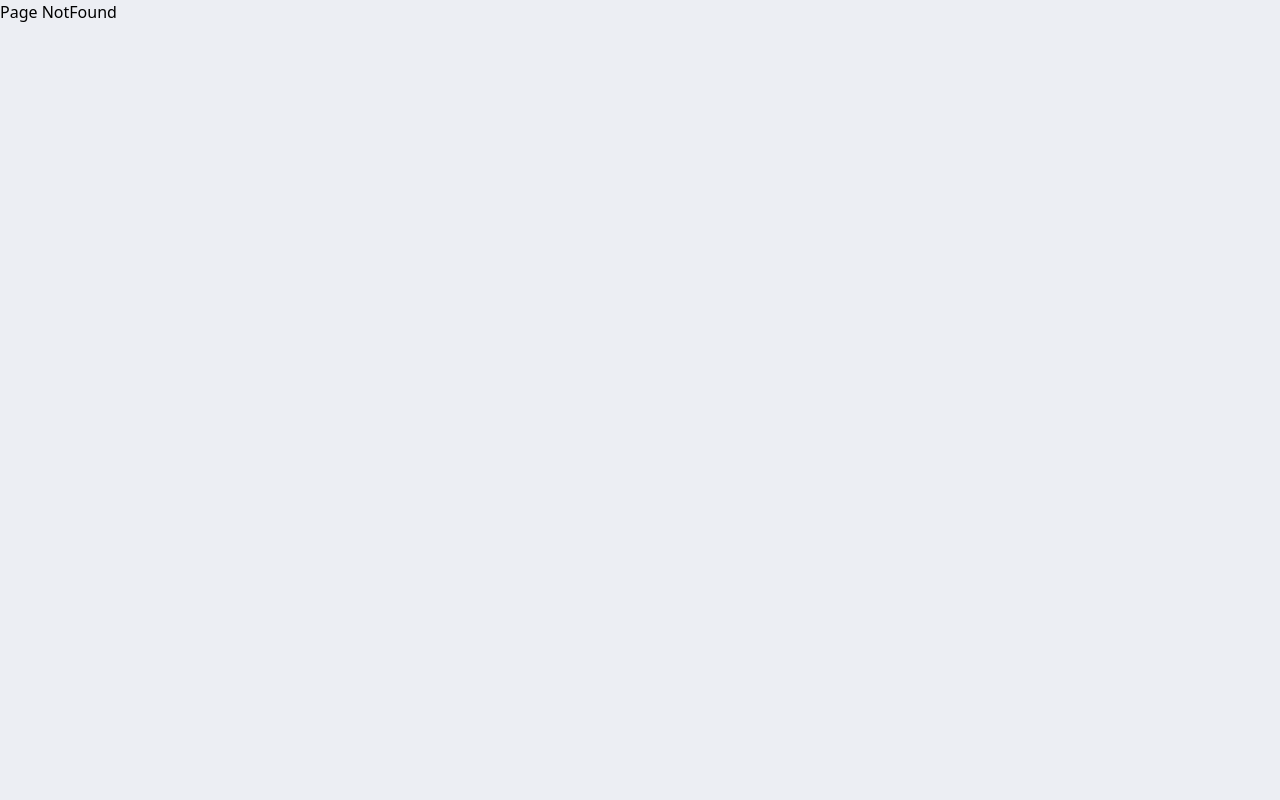
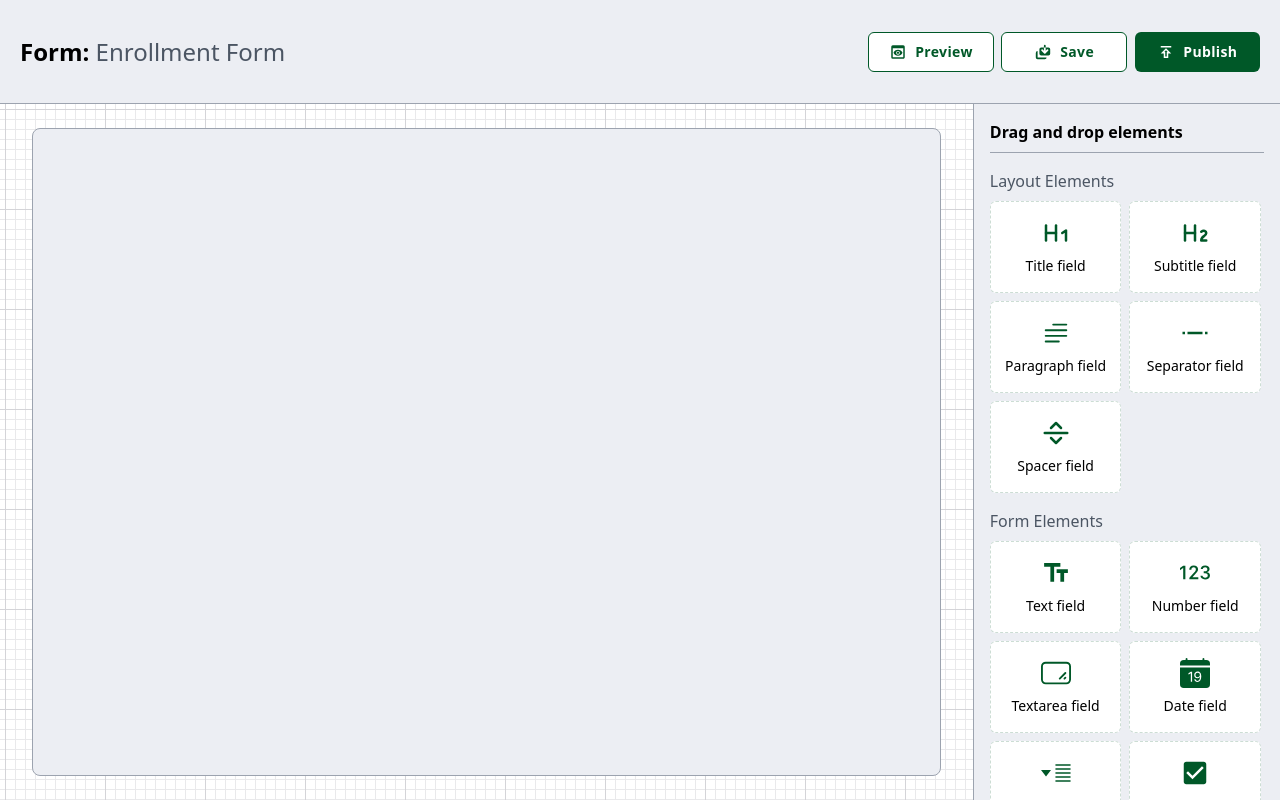
Before and after one commit to Kingjohneycodey/form-builder, a React (Vite) app: page /create-form/1 in a window 1280 px wide. Built offline with nearby package versions, Linux system fonts and the light colour scheme.

Commit message:
created drag and drop elements

```diff
--- a/src/App.tsx
+++ b/src/App.tsx
@@ -6,18 +6,13 @@ import FormBuilderDashboard from "./pages/FormBuilder/FormBuilderDashboard";
 import NotFound from "./pages/NotFound";
 import FormBuilder from "./pages/FormBuilder/FormBuilder";
 
-
 function App() {
-
-
-
   return (
     <Router>
       <ToastContainer/>
       <Routes>
         <Route path="/" element={<FormBuilderDashboard />} />
-        <Route path="/create" element={<FormBuilder />} />
-
+        <Route path="/create-form/:id" element={<FormBuilder />} />
         <Route path="*" element={<NotFound />} />
       </Routes>
     </Router>
--- a/src/components/ButtonComponent.tsx
+++ b/src/components/ButtonComponent.tsx
@@ -1,26 +1,27 @@
-import * as React from "react"
-import { Slot } from "@radix-ui/react-slot"
-import { cva, type VariantProps } from "class-variance-authority"
+import * as React from "react";
+import { Slot } from "@radix-ui/react-slot";
+import { cva, type VariantProps } from "class-variance-authority";
 
-import { cn } from "../lib/utils"
+import { cn } from "../lib/utils";
 
 const buttonVariants = cva(
   "inline-flex items-center justify-center whitespace-nowrap rounded-md text-sm font-medium ring-offset-background transition-colors focus-visible:outline-none focus-visible:ring-2 focus-visible:ring-ring focus-visible:ring-offset-2 disabled:pointer-events-none disabled:opacity-50",
   {
     variants: {
       variant: {
-        default: "bg-dark-green text-primary-foreground text-white hover:bg-dark-green/90",
+        default:
+          "bg-dark-green text-primary-foreground text-white hover:bg-dark-green/90",
         destructive:
           "bg-destructive text-destructive-foreground hover:bg-destructive/90",
         outline:
-          "border-[1.5px] border-dark-green bg-white text-dark-green font-semibold hover:bg-accent hover:text-accent-foreground",
+          "border-[1px] border-dark-green bg-white text-dark-green font-bold",
         secondary:
           "bg-secondary text-secondary-foreground hover:bg-secondary/80",
         ghost: "hover:bg-accent hover:text-accent-foreground",
         link: "text-primary underline-offset-4 hover:underline",
       },
       size: {
-        default: "h-10 px-4 py-2",
+        default: "h-10 px-2 py-2",
         sm: "h-9 rounded-md px-3",
         lg: "h-11 rounded-md px-8",
         icon: "h-10 w-10",
@@ -31,26 +32,27 @@ const buttonVariants = cva(
       size: "default",
     },
   }
-)
+);
 
 export interface ButtonProps
   extends React.ButtonHTMLAttributes<HTMLButtonElement>,
     VariantProps<typeof buttonVariants> {
-  asChild?: boolean
+  asChild?: boolean;
 }
 
 const Button = React.forwardRef<HTMLButtonElement, ButtonProps>(
-  ({ className, variant, size, asChild = false, ...props }, ref) => {
-    const Comp = asChild ? Slot : "button"
+  ({ className, variant, size, title, asChild = false, ...props }, ref) => {
+    const Comp = asChild ? Slot : "button";
     return (
       <Comp
+        title={title}
         className={cn(buttonVariants({ variant, size, className }))}
         ref={ref}
         {...props}
       />
-    )
+    );
   }
-)
-Button.displayName = "Button"
+);
+Button.displayName = "Button";
 
-export { Button, buttonVariants }
+export { Button, buttonVariants };
--- a/src/components/FormCard.tsx
+++ b/src/components/FormCard.tsx
@@ -13,7 +13,7 @@ const FormCard = ({
   formDescription: string;
 }) => {
   return (
-    <div className="w-[48.5%] md:w-[31.5%] lg:w-[23.5%] bg-white px-3 py-4 md:px-6 border border-dark-green/20 h-[200px] md:h-[190px] items-center justify-center flex flex-col border-dashed gap-4 rounded-lg">
+    <div className="w-[48.5%] md:w-[31.5%] lg:w-[23.5%] bg-white px-3 py-4 md:px-6 border-[1.5px] border-dark-green/20 h-[200px] md:h-[190px] items-center justify-center flex flex-col border-dashed gap-4 rounded-lg">
       <div className="flex flex-col items-start justify-between w-full space-y-3 md:flex-row">
         <div className="flex flex-col md:space-y-1">
           <b className="text-base">{formName}</b>
@@ -33,7 +33,7 @@ const FormCard = ({
         <p className="text-sm truncate">{formDescription}</p>
         <Button type="submit" className="w-full gap-2 font-semibold font-base">
           Edit form
-          <FaEdit className="font-lg" />
+          <FaEdit />
         </Button>
       </div>
     </div>
--- /dev/null
+++ b/src/components/FormElement.tsx
@@ -0,0 +1,49 @@
+import { MdTextFields } from "react-icons/md";
+import { Bs123, BsTextareaResize, BsFillCalendarDateFill  } from "react-icons/bs";
+import { RxDropdownMenu } from "react-icons/rx";
+import { IoMdCheckbox } from "react-icons/io";
+
+const FormElement = ({ name }: { name: string }) => {
+  let layoutTitle: string;
+  let layoutIcon: React.ReactElement;
+
+  switch (name) {
+    case "text":
+      layoutIcon = <MdTextFields />;
+      layoutTitle = "Text field";
+      break;
+    case "number":
+      layoutIcon = <Bs123 />;
+      layoutTitle = "Number field";
+      break;
+    case "textarea":
+      layoutIcon = <BsTextareaResize />;
+      layoutTitle = "Textarea field";
+      break;
+    case "date":
+      layoutIcon = <BsFillCalendarDateFill />;
+      layoutTitle = "Date field";
+      break;
+    case "select":
+      layoutIcon = <RxDropdownMenu />;
+      layoutTitle = "Select field";
+      break;
+    case "checkbox":
+      layoutIcon = <IoMdCheckbox />;
+      layoutTitle = "Checkbox field";
+      break;
+    default:
+      layoutIcon = <MdTextFields />;
+      layoutTitle = "Text field";
+      break;
+  }
+
+  return (
+    <div className="flex flex-col w-[48%] px-2 py-4 items-center justify-center space-y-2 bg-white border-[1.5px] border-dashed border-dark-green/20 rounded-md hover:border-solid hover:border-dark-green">
+      <span className="text-3xl text-dark-green">{layoutIcon}</span>
+      <p className="text-sm font-medium text-center">{layoutTitle}</p>
+    </div>
+  );
+};
+
+export default FormElement;
--- /dev/null
+++ b/src/components/LayoutElement.tsx
@@ -0,0 +1,44 @@
+import { LuHeading1, LuHeading2, LuSeparatorHorizontal } from "react-icons/lu";
+import { BsTextParagraph } from "react-icons/bs";
+import { RiSeparator } from "react-icons/ri";
+
+const LayoutElement = ({ name }: { name: string }) => {
+  let layoutTitle: string;
+  let layoutIcon: React.ReactElement;
+
+  switch (name) {
+    case "title":
+      layoutIcon = <LuHeading1 />;
+      layoutTitle = "Title field";
+      break;
+    case "subtitle":
+      layoutIcon = <LuHeading2 />;
+      layoutTitle = "Subtitle field";
+      break;
+    case "paragraph":
+      layoutIcon = <BsTextParagraph />;
+      layoutTitle = "Paragraph field";
+      break;
+    case "separator":
+      layoutIcon = <RiSeparator />;
+      layoutTitle = "Separator field";
+      break;
+    case "spacer":
+      layoutIcon = <LuSeparatorHorizontal />;
+      layoutTitle = "Spacer field";
+      break;
+    default:
+      layoutIcon = <LuHeading1 />;
+      layoutTitle = "Title field";
+      break;
+  }
+
+  return (
+    <div className="flex flex-col w-[48%] px-2 py-4 items-center justify-center space-y-2 bg-white border-[1.5px] border-dashed border-dark-green/20 rounded-md hover:border-solid hover:border-dark-green">
+      <span className="text-3xl text-dark-green">{layoutIcon}</span>
+      <p className="text-sm font-medium text-center">{layoutTitle}</p>
+    </div>
+  );
+};
+
+export default LayoutElement;
--- a/src/index.css
+++ b/src/index.css
@@ -1,11 +1,9 @@
-*{
+* {
   margin: 0;
   padding: 0;
   box-sizing: border-box;
-
 }
 
-body{
-  background-color: #ECEEF3
-  ;
+body {
+  background-color: #eceef3;
 }
--- a/src/pages/FormBuilder/FormBuilder.tsx
+++ b/src/pages/FormBuilder/FormBuilder.tsx
@@ -1,9 +1,76 @@
-
+// import { useParams } from "react-router-dom";
+import { Button } from "../../components/ButtonComponent";
+import { MdOutlinePublish, MdPreview } from "react-icons/md";
+import { HiSaveAs } from "react-icons/hi";
+import LayoutElement from "../../components/LayoutElement";
+import FormElement from "../../components/FormElement";
 
 const FormBuilder = () => {
+  // const { id } = useParams();
+
   return (
-    <div>Form Builder Section</div>
-  )
-}
+    <div className="flex flex-col">
+      <nav className="flex flex-row items-center justify-between p-4 border-b border-gray-400 h-[13vh] md:p-5 md:gap-4">
+        <h1 className="text-2xl font-bold w-[68%]">
+          Form:{" "}
+          <span className="font-normal text-gray-600">Enrollment Form</span>
+        </h1>
+        <div className="flex flex-row items-center justify-between gap-1 w-[32%]">
+          <Button
+            variant={"outline"}
+            title={"Preview the form"}
+            className="w-[32%] gap-2 font-bold text-sm tracking-wide"
+          >
+            <MdPreview className="text-lg" />
+            Preview
+          </Button>
+          <Button
+            variant={"outline"}
+            title={"Save and edit later"}
+            className="w-[32%] gap-2 font-bold text-sm tracking-wide"
+          >
+            <HiSaveAs className="text-lg" />
+            Save
+          </Button>
+          <Button className="w-[32%] gap-2 font-bold text-sm tracking-wide">
+            <MdOutlinePublish className="text-lg" />
+            Publish
+          </Button>
+        </div>
+      </nav>
+      <main className="flex flex-row items-start justify-between h-[87vh]">
+        <section className="flex flex-col items-start px-8 py-6 w-[76%] h-full overflow-y-auto bg-repeat bg-white bg-[url(/paper.svg)]">
+          <div className="flex flex-col w-full h-full p-4 bg-[#eceef3] border border-gray-400 rounded-lg"></div>
+        </section>
+        <section className="flex flex-col space-y-4 items-start w-[24%] h-full p-4 overflow-y-auto border-l border-gray-400">
+          <h2 className="w-full pb-2 font-semibold border-b border-gray-400">
+            Drag and drop elements
+          </h2>
+          <div className="flex flex-col w-full space-y-2">
+            <h3 className="text-gray-600">Layout Elements</h3>
+            <div className="flex flex-wrap w-full gap-2">
+              <LayoutElement name="title" />
+              <LayoutElement name="subtitle" />
+              <LayoutElement name="paragraph" />
+              <LayoutElement name="separator" />
+              <LayoutElement name="spacer" />
+            </div>
+          </div>
+          <div className="flex flex-col w-full space-y-2">
+            <h3 className="text-gray-600">Form Elements</h3>
+            <div className="flex flex-wrap w-full gap-2">
+              <FormElement name="text" />
+              <FormElement name="number" />
+              <FormElement name="textarea" />
+              <FormElement name="date" />
+              <FormElement name="select" />
+              <FormElement name="checkbox" />
+            </div>
+          </div>
+        </section>
+      </main>
+    </div>
+  );
+};
 
-export default FormBuilder
+export default FormBuilder;
--- a/src/pages/FormBuilder/FormBuilderDashboard.tsx
+++ b/src/pages/FormBuilder/FormBuilderDashboard.tsx
@@ -1,4 +1,4 @@
-import { BsFileEarmarkPlus } from "react-icons/bs";
+import { BsFileEarmarkPlus, BsFileEarmarkPlusFill } from "react-icons/bs";
 import { zodResolver } from "@hookform/resolvers/zod";
 import { useForm } from "react-hook-form";
 import { z } from "zod";
@@ -46,7 +46,7 @@ const FormBuilderDashboard = () => {
   }
 
   return (
-    <div className="p-5">
+    <div className="p-4 md:p-5">
       <div>
         <h1 className="mb-4 text-3xl font-bold">Form Builder</h1>
         <div className="grid grid-cols-1 gap-4 md:grid-cols-3">
@@ -88,7 +88,7 @@ const FormBuilderDashboard = () => {
 
         <div className="flex flex-wrap items-center justify-between gap-x-2 gap-y-4 md:justify-start md:gap-4 lg:gap-6">
           <Dialog>
-            <DialogTrigger className="group w-[48.5%] md:w-[31.5%] lg:w-[23.5%] bg-white px-6 border border-dashed hover:border-solid hover:border-dark-green h-[200px] md:h-[190px] items-center justify-center flex flex-col gap-4 rounded-lg">
+            <DialogTrigger className="group w-[48.5%] md:w-[31.5%] lg:w-[23.5%] bg-white px-6 border-[1.5px] border-dashed hover:border-solid hover:border-dark-green h-[200px] md:h-[190px] items-center justify-center flex flex-col gap-4 rounded-lg">
               <BsFileEarmarkPlus className="w-8 h-8 group-hover:text-dark-green" />
               <p className="text-xl font-bold group-hover:text-dark-green group-hover:cursor-pointer">
                 Create new form
```
Also changed, not shown: public/paper.svg (added).
